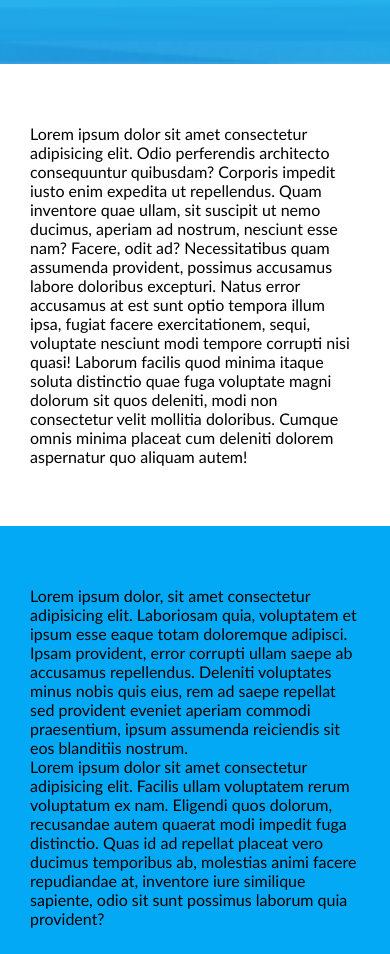
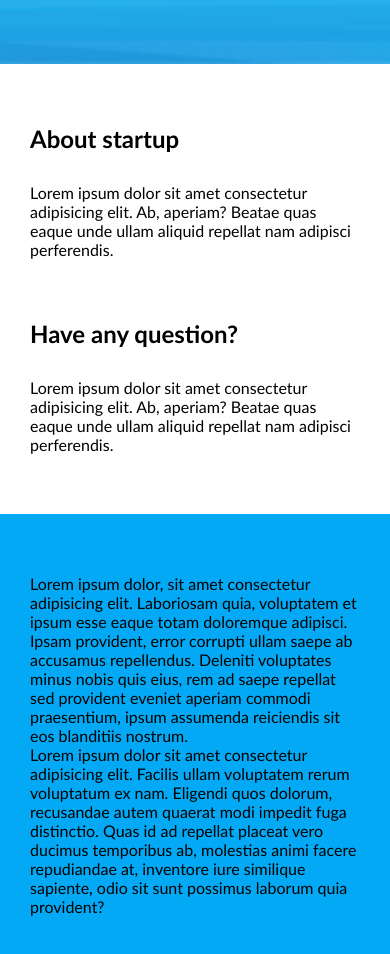
Before and after one commit to DuserK/08-coming-soon, a website: page index.html in a window 390 px wide. Shown: the part 780-1734 px from the top of the page. Drawn offline with Linux system fonts and the light colour scheme.

Commit message:
Main content columns

```diff
--- a/css/base/layout.css
+++ b/css/base/layout.css
@@ -11,8 +11,22 @@
     width: 600px;
 }
 .container > .row {
+    display: flex;
+    justify-content: space-between;
+    gap: 60px 0;
     width: 1000px;
 }
+.container > .row > .column {
+    display: flex;
+    flex-direction: column;
+    gap: 30px;
+    width: 50%;
+}
+
+.container > .row > .column.right{
+    width: 40%;
+}
+
 
 @media (max-width: 1100px) {
     .container > .row {
@@ -22,7 +36,14 @@
 
 @media (max-width: 900px) {
     .container > .row {
+        flex-direction: column;
         width: 600px;
+    }
+    .container > .row > .column {
+        width: 100%;
+    }
+    .container > .row > .column.right {
+        width: 100%;
     }
 }
 
--- a/index.html
+++ b/index.html
@@ -20,7 +20,14 @@
         </section>
         <section class="container">
             <div class="row">
-                Lorem ipsum dolor sit amet consectetur adipisicing elit. Odio perferendis architecto consequuntur quibusdam? Corporis impedit iusto enim expedita ut repellendus. Quam inventore quae ullam, sit suscipit ut nemo ducimus, aperiam ad nostrum, nesciunt esse nam? Facere, odit ad? Necessitatibus quam assumenda provident, possimus accusamus labore doloribus excepturi. Natus error accusamus at est sunt optio tempora illum ipsa, fugiat facere exercitationem, sequi, voluptate nesciunt modi tempore corrupti nisi quasi! Laborum facilis quod minima itaque soluta distinctio quae fuga voluptate magni dolorum sit quos deleniti, modi non consectetur velit mollitia doloribus. Cumque omnis minima placeat cum deleniti dolorem aspernatur quo aliquam autem!
+                <div class="column">
+                    <h2>About startup</h2>
+                    <p>Lorem ipsum dolor sit amet consectetur adipisicing elit. Ab, aperiam? Beatae quas eaque unde ullam aliquid repellat nam adipisci perferendis.</p>
+                </div>
+                <div class="column right">
+                    <h2>Have any question?</h2>
+                    <p>Lorem ipsum dolor sit amet consectetur adipisicing elit. Ab, aperiam? Beatae quas eaque unde ullam aliquid repellat nam adipisci perferendis.</p>
+                </div>
             </div>
          </section>
     </main>
```
